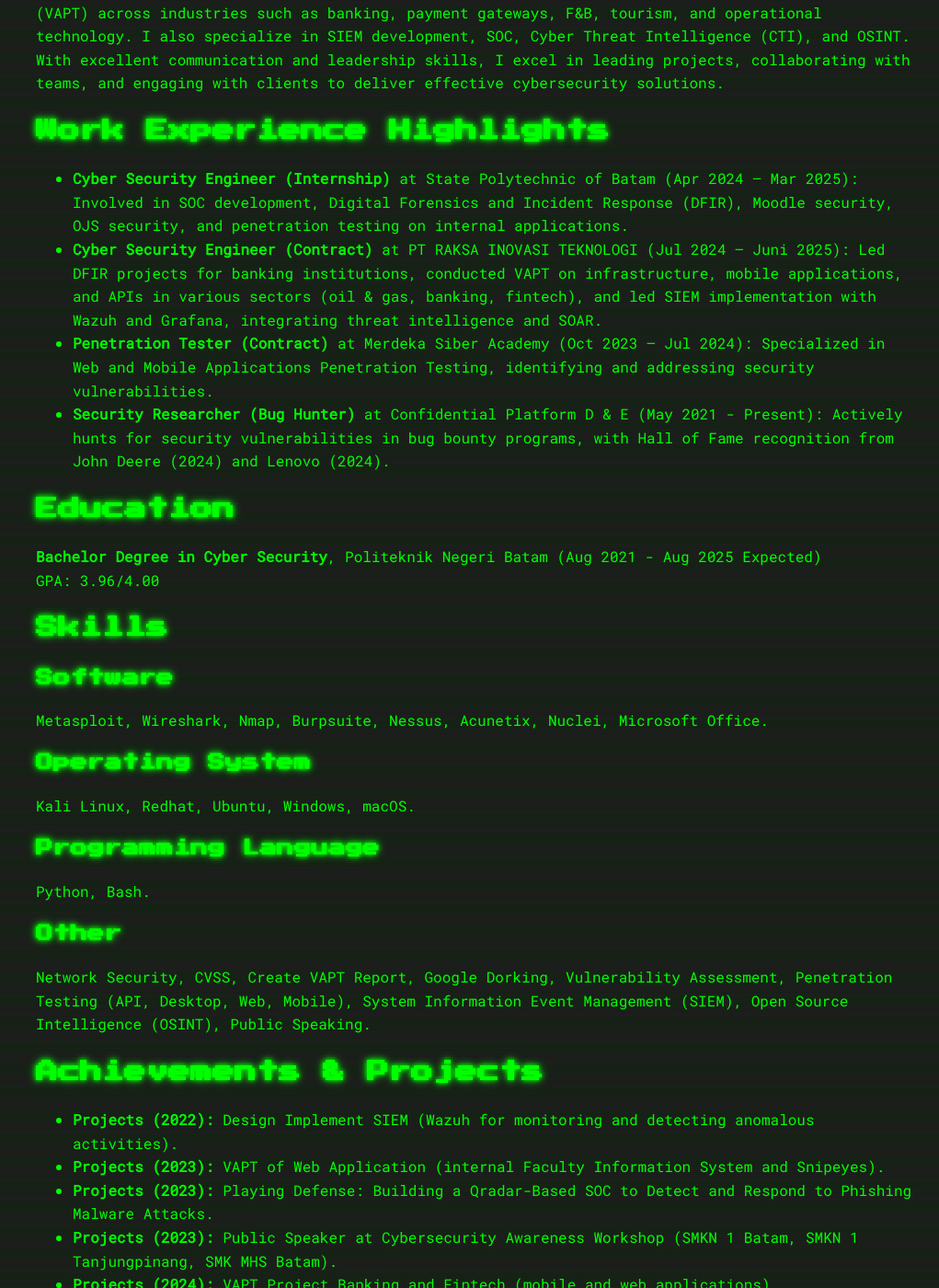
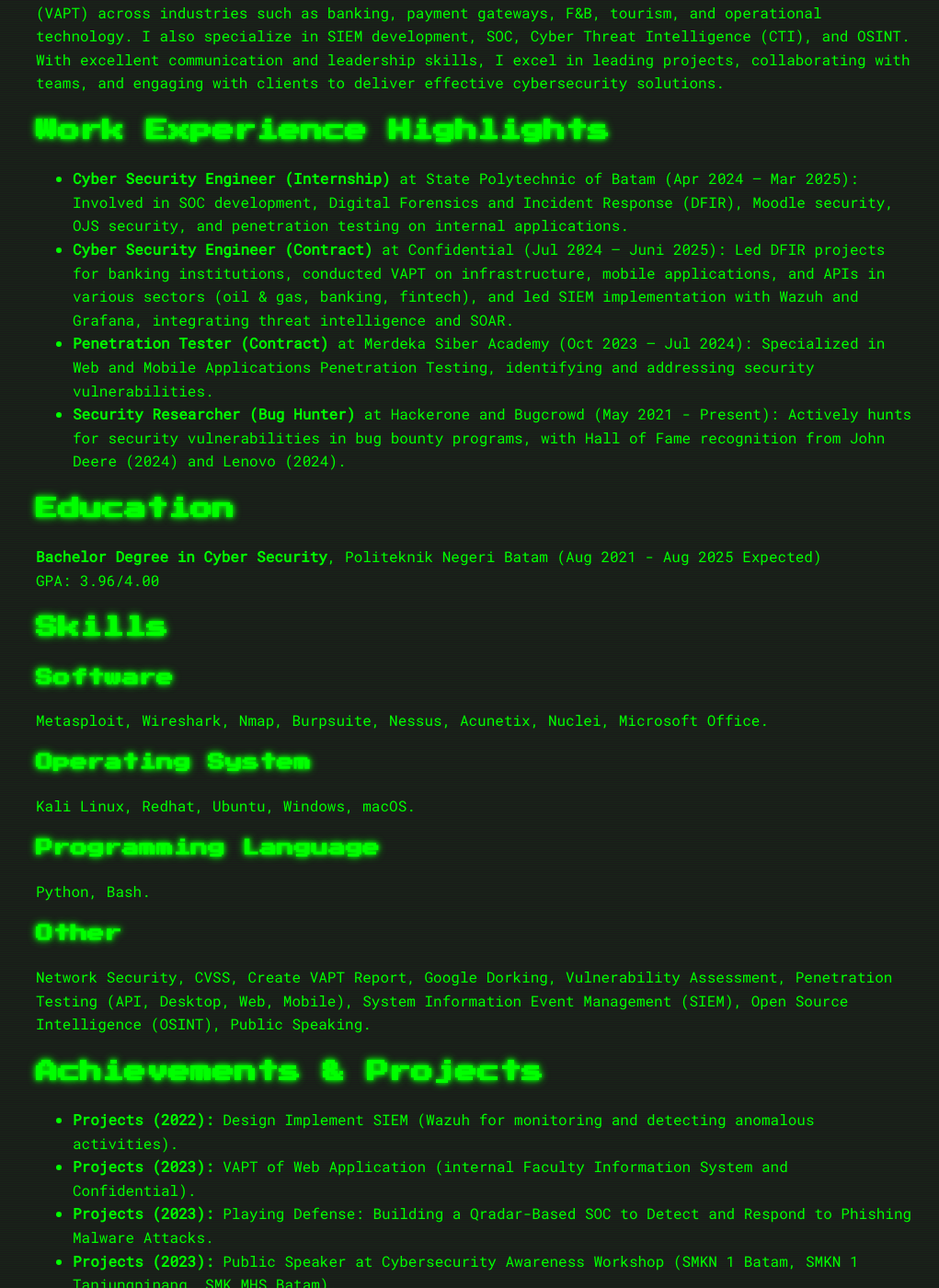
Before and after one commit to muhammadhikmahhusnuzon/blog, a Jekyll site: the page built from about.html, in a window 1280 px wide and 1400 px high, scrolled down 532 px. Shown: the whole window at 92% size, without its empty margins (121-1142 px from the left). Built offline with Jekyll 4.4.1, drawn with Linux system fonts in a browser that asks for light colours; nearby versions of some CDN libraries.

Commit message:
Update about.html

```diff
--- a/about.html
+++ b/about.html
@@ -22,13 +22,13 @@
     <li><strong>Cyber Security Engineer (Internship)</strong> at State Polytechnic of Batam (Apr 2024 – Mar 2025):
       Involved in SOC development, Digital Forensics and Incident Response (DFIR), Moodle security, OJS security, and penetration testing on internal applications.
     </li>
-    <li><strong>Cyber Security Engineer (Contract)</strong> at PT RAKSA INOVASI TEKNOLOGI (Jul 2024 – Juni 2025):
+    <li><strong>Cyber Security Engineer (Contract)</strong> at Confidential (Jul 2024 – Juni 2025):
       Led DFIR projects for banking institutions, conducted VAPT on infrastructure, mobile applications, and APIs in various sectors (oil & gas, banking, fintech), and led SIEM implementation with Wazuh and Grafana, integrating threat intelligence and SOAR.
     </li>
     <li><strong>Penetration Tester (Contract)</strong> at Merdeka Siber Academy (Oct 2023 – Jul 2024):
       Specialized in Web and Mobile Applications Penetration Testing, identifying and addressing security vulnerabilities.
     </li>
-    <li><strong>Security Researcher (Bug Hunter)</strong> at Confidential Platform D & E (May 2021 - Present):
+    <li><strong>Security Researcher (Bug Hunter)</strong> at Hackerone and Bugcrowd (May 2021 - Present):
       Actively hunts for security vulnerabilities in bug bounty programs, with Hall of Fame recognition from John Deere (2024) and Lenovo (2024).
     </li>
   </ul>
@@ -52,7 +52,7 @@
   <h2>Achievements & Projects</h2>
   <ul>
     <li><strong>Projects (2022):</strong> Design Implement SIEM (Wazuh for monitoring and detecting anomalous activities).</li>
-    <li><strong>Projects (2023):</strong> VAPT of Web Application (internal Faculty Information System and Snipeyes).</li>
+    <li><strong>Projects (2023):</strong> VAPT of Web Application (internal Faculty Information System and Confidential).</li>
     <li><strong>Projects (2023):</strong> Playing Defense: Building a Qradar-Based SOC to Detect and Respond to Phishing Malware Attacks.</li>
     <li><strong>Projects (2023):</strong> Public Speaker at Cybersecurity Awareness Workshop (SMKN 1 Batam, SMKN 1 Tanjungpinang, SMK MHS Batam).</li>
     <li><strong>Projects (2024):</strong> VAPT Project Banking and Fintech (mobile and web applications).</li>
```
